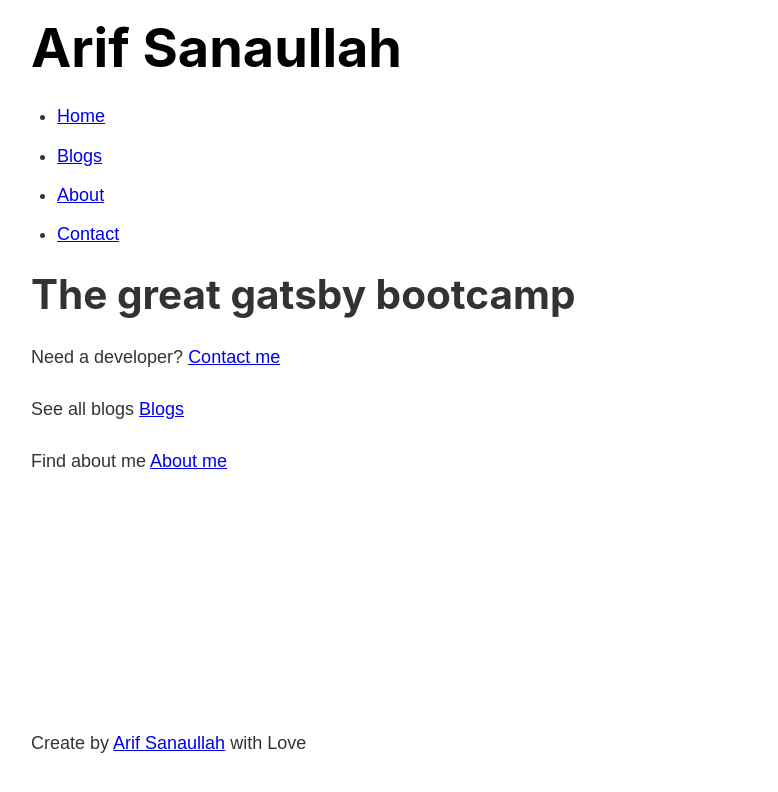
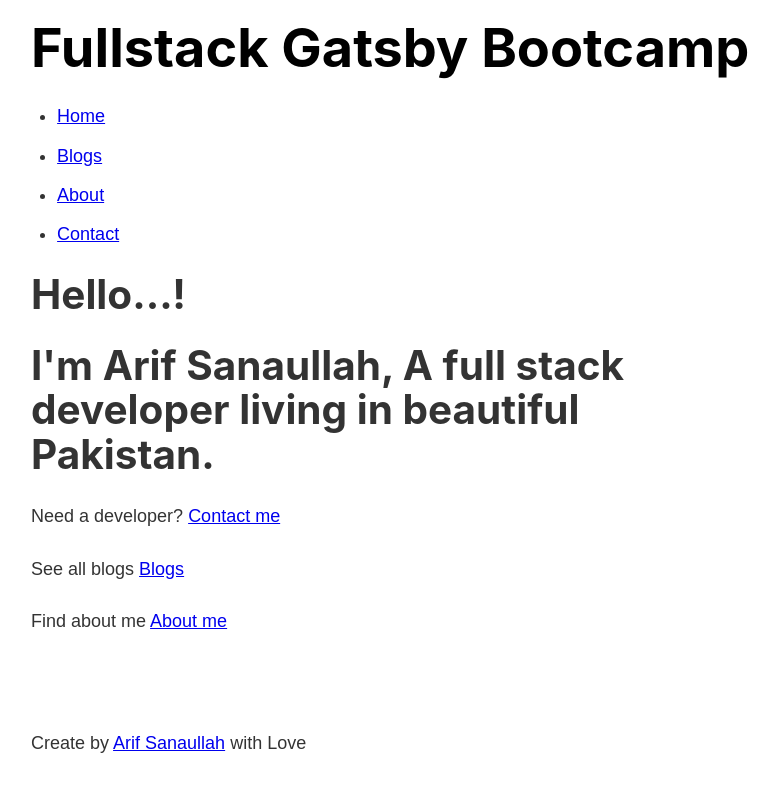
Before and after one commit to ArifSanaullah/intro-to-gatsbyjs, a Gatsby site in the folder gatsby-bootcamp/: page / in a window 1280 px wide. Shown: the whole page, without its empty margins (243-1021 px from the left). Built offline with nearby package versions, Linux system fonts and the light colour scheme; Gatsby itself is replaced by a stand-in of ours.

Commit message:
feat: Done with .env and gatsby-config

```diff
--- a/gatsby-bootcamp/gatsby-config.js
+++ b/gatsby-bootcamp/gatsby-config.js
@@ -7,4 +7,8 @@
 module.exports = {
   /* Your site config here */
   plugins: ["gatsby-plugin-sass"],
+  siteMetadata: {
+    title: "Fullstack Gatsby Bootcamp",
+    author: "Arif Sanaullah"
+  },
 }
--- a/gatsby-bootcamp/package.json
+++ b/gatsby-bootcamp/package.json
@@ -6,7 +6,7 @@
   "license": "0BSD",
   "scripts": {
     "build": "gatsby build",
-    "develop": "gatsby develop",
+    "develop": "env-cmd -f .env.development gatsby develop",
     "format": "prettier --write \"**/*.{js,jsx,ts,tsx,json,md}\"",
     "start": "npm run develop",
     "serve": "gatsby serve",
@@ -21,6 +21,7 @@
     "react-dom": "^16.12.0"
   },
   "devDependencies": {
+    "env-cmd": "^10.1.0",
     "prettier": "2.2.1"
   },
   "repository": {
--- a/gatsby-bootcamp/src/components/Footer.js
+++ b/gatsby-bootcamp/src/components/Footer.js
@@ -1,6 +1,17 @@
 import React from "react"
+import { graphql, useStaticQuery } from "gatsby"
 
 function Footer() {
+  const data = useStaticQuery(graphql`
+    query {
+      site {
+        siteMetadata {
+          author
+        }
+      }
+    }
+  `)
+
   return (
     <footer>
       <p>
@@ -10,7 +21,7 @@
           target="_blank"
           rel="noreferrer"
         >
-          Arif Sanaullah
+          {data.site.siteMetadata.author}
         </a>{" "}
         with Love{" "}
       </p>
--- a/gatsby-bootcamp/src/components/Header.js
+++ b/gatsby-bootcamp/src/components/Header.js
@@ -1,15 +1,25 @@
-import { Link } from "gatsby"
 import React from "react"
+import { Link, graphql, useStaticQuery } from "gatsby"
 
 import styles from "./header.module.scss"
 
 function Header() {
+  const data = useStaticQuery(graphql`
+    query {
+      site {
+        siteMetadata {
+          title
+        }
+      }
+    }
+  `)
+
   return (
     <header>
       <nav>
         <h1>
           <Link to="/" className={styles.title}>
-            Arif Sanaullah
+            {data.site.siteMetadata.title}
           </Link>
         </h1>
         <ul className={styles.navList}>
--- a/gatsby-bootcamp/src/pages/index.js
+++ b/gatsby-bootcamp/src/pages/index.js
@@ -6,7 +6,11 @@
   return (
     <Layout>
       <div>
-        <h1>The great gatsby bootcamp</h1>
+        <h1>Hello...!</h1>
+        <h1>
+          I'm Arif Sanaullah, A full stack developer living in beautiful
+          Pakistan.
+        </h1>
         <p>
           Need a developer? <Link to="/contact">Contact me</Link>{" "}
         </p>
```
Also changed, not shown: 1 other file.
